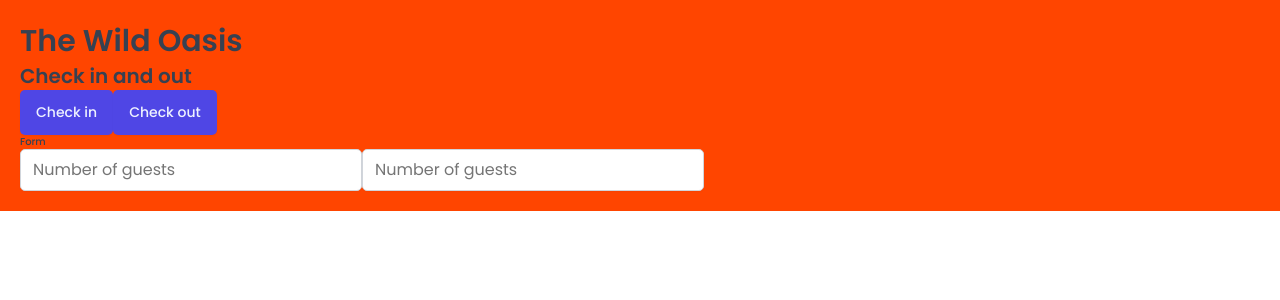
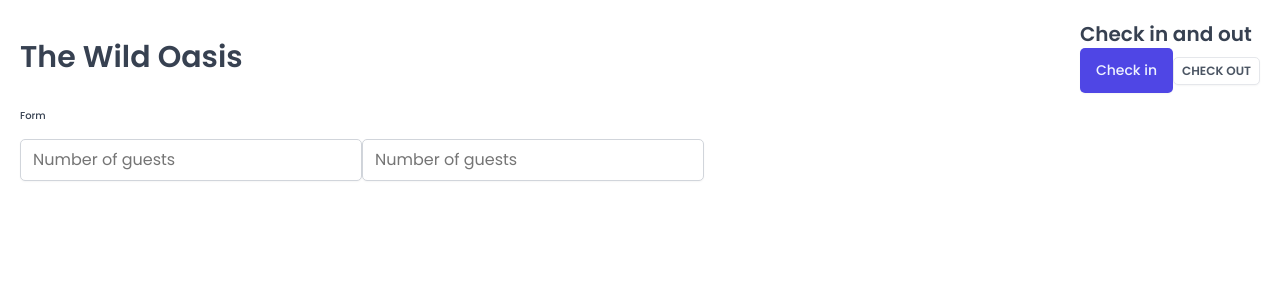
Before and after one commit to TripleAAA26/The-Wild-Oasis, a React (Vite) app: page / in a window 1280 px wide. Shown: the top 300 px of the page. Built offline with nearby package versions, Linux system fonts and the light colour scheme; a web font is replaced by a local one.

Commit message:
building reusable styled components

```diff
--- a/src/App.jsx
+++ b/src/App.jsx
@@ -3,10 +3,11 @@
 import Button from "./ui/Button.jsx"
 import Input from "./ui/Input.jsx"
 import Heading from "./ui/Heading.jsx"
+import Row from "./ui/Row.jsx"
 
 
 const StyledApp = styled.div`
-  background-color: orangered;
+
   padding: 20px;
 
 `
@@ -16,13 +17,33 @@
         <>
             <GlobalStyles/>
             <StyledApp>
-                <Heading as='h1'>The Wild Oasis</Heading>
-                <Heading as='h2'>Check in and out</Heading>
-                <Button onClick={()=> alert('check in')}>Check in</Button>
-                <Button onClick={()=> alert('check out')}>Check out</Button>
-                <Heading as='h3' >Form</Heading>
-                <Input type='number' placeholder='Number of guests' />
-                <Input type='number' placeholder='Number of guests' />
+                <Row>
+                    <Row type='horizontal'>
+                        <Heading as='h1'>The Wild Oasis</Heading>
+                        <div>
+                            <Heading as='h2'>Check in and out</Heading>
+                            <Button
+                                onClick={()=> alert('check in')}
+                            >
+                                Check in
+                            </Button>
+                            <Button
+                                variation='secondary'
+                                size='small'
+                                onClick={()=> alert('check out')}
+                            >
+                                Check out
+                            </Button>
+                        </div>
+                    </Row>
+                    <Row>
+                        <Heading as='h3' >Form</Heading>
+                        <form>
+                            <Input type='number' placeholder='Number of guests' />
+                            <Input type='number' placeholder='Number of guests' />
+                        </form>
+                    </Row>
+                </Row>
             </StyledApp>
         </>
     )
--- a/src/ui/Button.jsx
+++ b/src/ui/Button.jsx
@@ -49,18 +49,21 @@
 };
 
 const Button = styled.button`
-  font-size: 1.4rem;
-  padding: 1.2rem 1.6rem;
-  font-weight: 500;
   border: none;
   border-radius: var(--border-radius-sm);
-  background-color: var(--color-brand-600);
-  color: var(--color-brand-50);
   box-shadow: var(--shadow-sm);
-  cursor: pointer;
-  &:hover {
-    background-color: var(--color-brand-700);
+
+  ${props =>
+    sizes[props.size]
+  }
+  ${props =>
+      variations[props.variation]
   }
 `
 
+Button.defaultProps = {
+  variation: 'primary',
+  size: 'medium',
+}
+
 export default Button
--- /dev/null
+++ b/src/ui/Row.jsx
@@ -0,0 +1,24 @@
+import styled, {css} from "styled-components"
+
+const Row = styled.div`
+    display: flex;
+    ${props =>
+        props.type === 'horizontal' && css`
+            justify-content: space-between;
+            align-items: center;
+        `
+    }
+
+    ${props =>
+        props.type === 'vertical' && css`
+            flex-direction: column;
+            gap: 1.6rem;
+        `
+    }
+`
+
+Row.defaultProps = {
+    type: 'vertical',
+}
+
+export default Row
```
